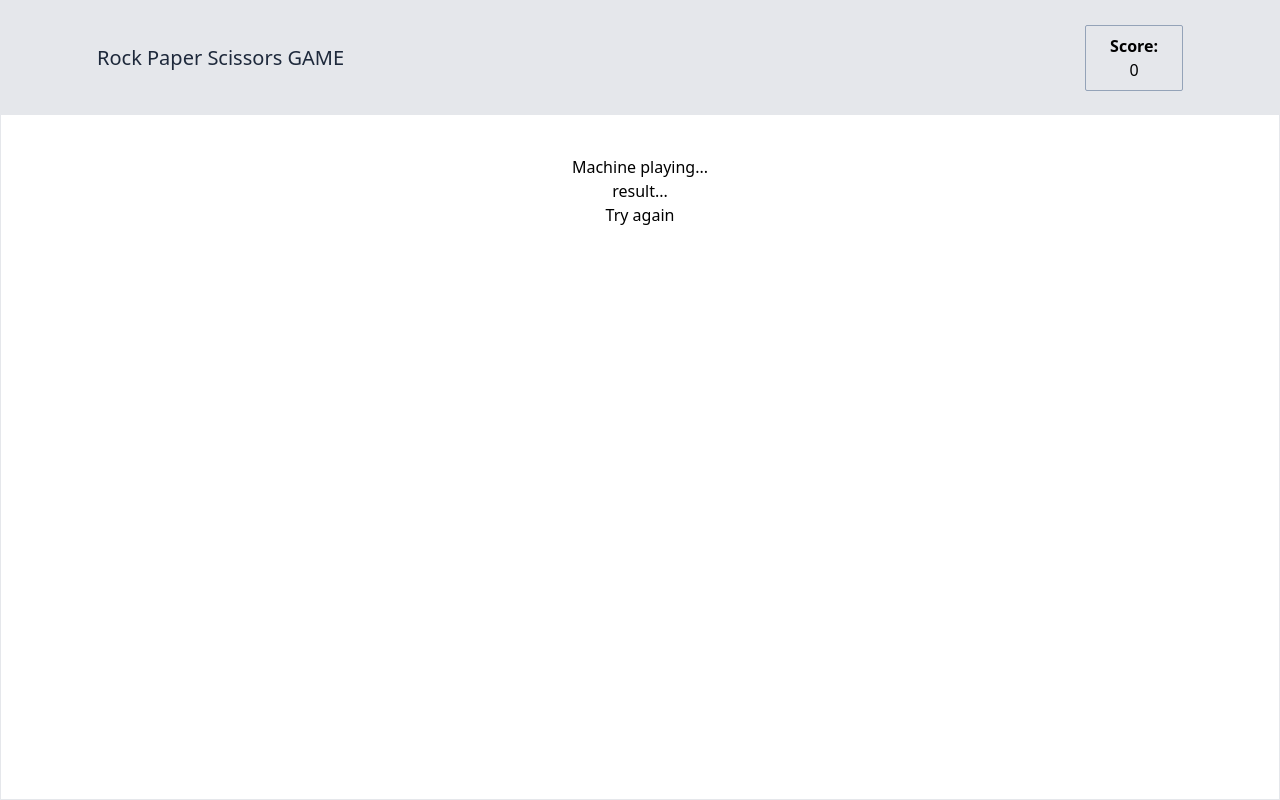
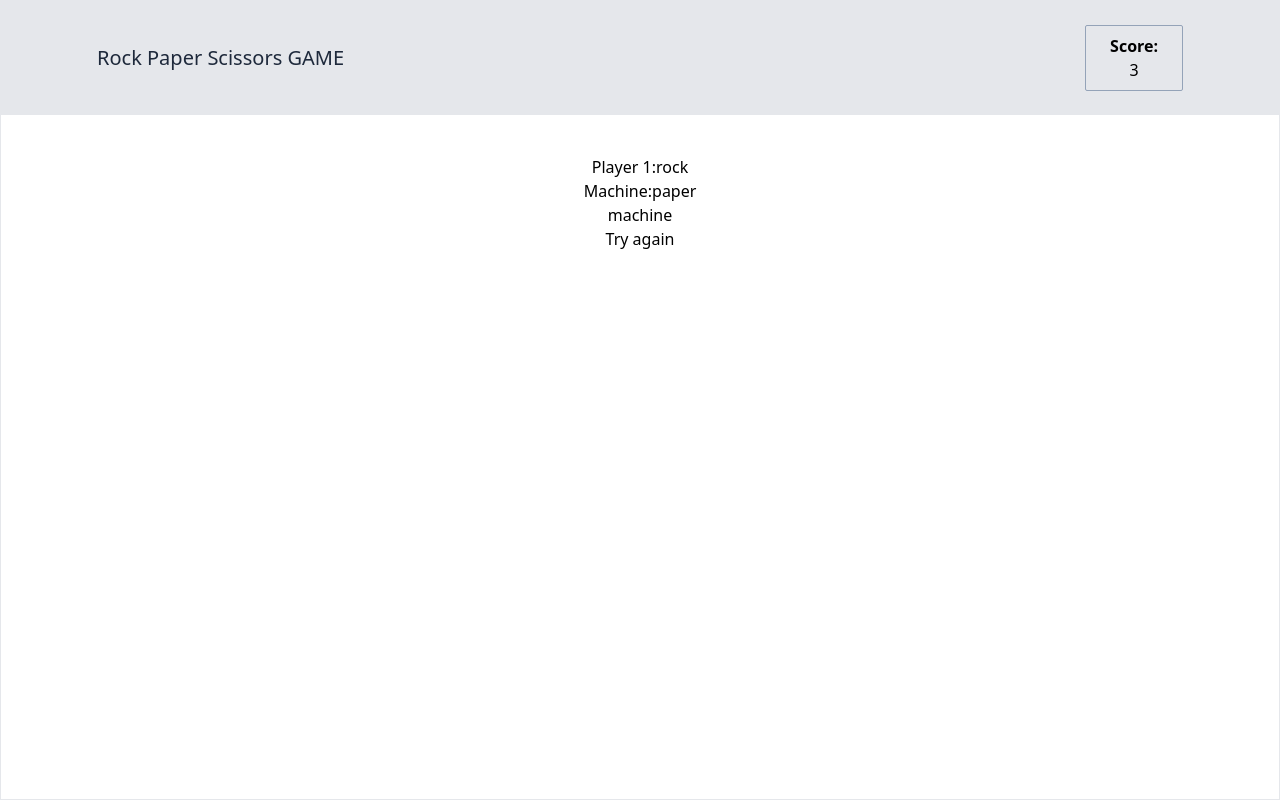
Before and after one commit to SouzaGabriel26/Rock-Paper-Scissors, a React (Vite) app: page / in a window 1280 px wide. Both pictures are taken after a click on the button 534 px from the left and 256 px from the top of the page. Built offline with nearby package versions, Linux system fonts and the light colour scheme.

Commit message:
feat: implement funcionality of machine play and get result

```diff
--- a/src/components/Game.tsx
+++ b/src/components/Game.tsx
@@ -1,17 +1,75 @@
-import { GameAction } from '../types/GameAction';
-
+import { useCallback, useEffect } from 'react';
+import { GameAction, GameState } from '../types/GameAction';
+import { GameOption } from '../types/GameOption';
 type GameProps = {
   dispatchEvent: React.Dispatch<GameAction>;
+  gameState: GameState;
 };
 
-export default function Game({ dispatchEvent }: GameProps) {
+export default function Game({ dispatchEvent, gameState }: GameProps) {
+  const { playerChoice, machineChoice, winner } = gameState;
+
+  const machinePlay = useCallback(() => {
+    const options: GameOption[] = ['rock', 'paper', 'scissors'];
+    const randomIndex = Math.floor(Math.random() * options.length);
+    const machineChoice = options[randomIndex];
+
+    dispatchEvent({ type: 'SET_MACHINE_CHOICE', option: machineChoice });
+  }, [dispatchEvent]);
+
+  const getResult = useCallback(() => {
+    machinePlay();
+
+    if (playerChoice === 'paper' && machineChoice === 'paper') {
+      dispatchEvent({ type: 'SET_WINNER', winner: 'draw' });
+    } else if (playerChoice === 'paper' && machineChoice === 'rock') {
+      dispatchEvent({ type: 'INCREMENT_PLAYER_SCORE' });
+      dispatchEvent({ type: 'SET_WINNER', winner: 'player' });
+    } else if (playerChoice === 'paper' && machineChoice === 'scissors') {
+      dispatchEvent({ type: 'INCREMENT_MACHINE_SCORE' });
+      dispatchEvent({ type: 'SET_WINNER', winner: 'machine' });
+    } else if (playerChoice === 'rock' && machineChoice === 'rock') {
+      dispatchEvent({ type: 'SET_WINNER', winner: 'draw' });
+    } else if (playerChoice === 'rock' && machineChoice === 'paper') {
+      dispatchEvent({ type: 'INCREMENT_MACHINE_SCORE' });
+      dispatchEvent({ type: 'SET_WINNER', winner: 'machine' });
+    } else if (playerChoice === 'rock' && machineChoice === 'scissors') {
+      dispatchEvent({ type: 'INCREMENT_PLAYER_SCORE' });
+      dispatchEvent({ type: 'SET_WINNER', winner: 'player' });
+    } else if (playerChoice === 'scissors' && machineChoice === 'scissors') {
+      dispatchEvent({ type: 'SET_WINNER', winner: 'draw' });
+    } else if (playerChoice === 'scissors' && machineChoice === 'rock') {
+      dispatchEvent({ type: 'INCREMENT_MACHINE_SCORE' });
+      dispatchEvent({ type: 'SET_WINNER', winner: 'machine' });
+    } else if (playerChoice === 'scissors' && machineChoice === 'paper') {
+      dispatchEvent({ type: 'INCREMENT_PLAYER_SCORE' });
+      dispatchEvent({ type: 'SET_WINNER', winner: 'player' });
+    } else {
+      dispatchEvent({ type: 'SET_WINNER', winner: 'draw' });
+    }
+  }, [dispatchEvent, playerChoice, machineChoice, machinePlay]);
+
+  useEffect(() => {
+    getResult();
+  }, [getResult]);
+
   return (
     <div>
-      Machine playing...
-      <p>result...</p>
+      <div>
+        Player 1:
+        <span>{playerChoice}</span>
+      </div>
+
+      <div>
+        Machine:
+        <span>{machineChoice}</span>
+      </div>
+
+      <div>{winner && <p>{winner}</p>}</div>
+
       <button
         onClick={() => {
-          dispatchEvent({ type: 'RESET_GAME' });
+          dispatchEvent({ type: 'TRY_AGAIN' });
         }}
       >
         Try again
--- a/src/components/Header.tsx
+++ b/src/components/Header.tsx
@@ -1,8 +1,11 @@
 type HeaderProps = {
-  score: number;
+  scores: {
+    player: number;
+    machine: number;
+  };
 };
 
-export function Header({ score }: HeaderProps) {
+export function Header({ scores }: HeaderProps) {
   return (
     <header className="flex items-center justify-between bg-gray-200 px-24 py-4 md:py-6">
       <h1 className="text-xl text-slate-800">Rock Paper Scissors GAME</h1>
@@ -10,7 +13,7 @@ export function Header({ score }: HeaderProps) {
       <div className="flex flex-col items-center justify-center rounded-sm border border-slate-400 px-6 py-2">
         <strong className="">Score:</strong>
         <div>
-          <span>{score}</span>
+          <span>{scores.player}</span>
         </div>
       </div>
     </header>
--- a/src/pages/Home.tsx
+++ b/src/pages/Home.tsx
@@ -2,25 +2,35 @@ import { useReducer } from 'react';
 import Game from '../components/Game';
 import { Header } from '../components/Header';
 import { Play } from '../components/Play';
-import { GameAction } from '../types/GameAction';
-import { GameState } from '../types/GameState';
+import { GameAction, GameState } from '../types/GameAction';
 
 function reducer(state: GameState, action: GameAction): GameState {
   switch (action.type) {
-    case 'INCREMENT_SCORE':
+    case 'INCREMENT_PLAYER_SCORE':
       return {
         ...state,
-        score: state.score + 1,
+        playerScore: state.playerScore + 1,
       };
 
-    case 'DECREMENT_SCORE':
+    case 'INCREMENT_MACHINE_SCORE':
       return {
         ...state,
-        score: state.score - 1,
+        machineScore: state.machineScore + 1,
       };
 
-    case 'RESET_GAME':
-      return initialGameState;
+    case 'SET_WINNER':
+      return {
+        ...state,
+        winner: action.winner,
+      };
+
+    case 'TRY_AGAIN':
+      return {
+        ...state,
+        winner: null,
+        machineChoice: null,
+        playerChoice: null,
+      };
 
     case 'SET_MACHINE_CHOICE':
       return {
@@ -40,9 +50,11 @@ function reducer(state: GameState, action: GameAction): GameState {
 }
 
 const initialGameState: GameState = {
-  score: 0,
+  playerScore: 0,
+  machineScore: 0,
   playerChoice: null,
   machineChoice: null,
+  winner: null,
 };
 
 export default function Home() {
@@ -50,12 +62,21 @@ export default function Home() {
 
   return (
     <main className="h-full w-full border">
-      <Header score={state.score} />
+      <Header
+        scores={{
+          player: state.playerScore,
+          machine: state.machineScore,
+        }}
+      />
 
       <div className="mx-auto mt-10 max-w-[500px] text-center">
-        {!state.playerChoice && <Play dispatchEvent={dispatch} />}
+        {!state.playerChoice && !state.winner && (
+          <Play dispatchEvent={dispatch} />
+        )}
 
-        {state.playerChoice && <Game dispatchEvent={dispatch} />}
+        {state.playerChoice && (
+          <Game gameState={state} dispatchEvent={dispatch} />
+        )}
       </div>
     </main>
   );
--- a/src/types/GameAction.ts
+++ b/src/types/GameAction.ts
@@ -2,10 +2,20 @@ import { GameOption } from './GameOption';
 
 export type GameAction = {
   type:
-    | 'INCREMENT_SCORE'
-    | 'DECREMENT_SCORE'
+    | 'INCREMENT_PLAYER_SCORE'
+    | 'INCREMENT_MACHINE_SCORE'
+    | 'SET_WINNER'
     | 'SET_PLAYER_CHOICE'
     | 'SET_MACHINE_CHOICE'
-    | 'RESET_GAME';
+    | 'TRY_AGAIN';
   option?: GameOption;
+  winner?: 'player' | 'machine' | 'draw';
 };
+
+export type GameState = {
+  playerScore: number;
+  machineScore: number;
+  playerChoice: GameOption | null;
+  machineChoice: GameOption | null;
+  winner?: 'player' | 'machine' | 'draw' | null;
+};
```
Also changed, not shown: src/types/GameState.ts (deleted, +0 -7 lines).
